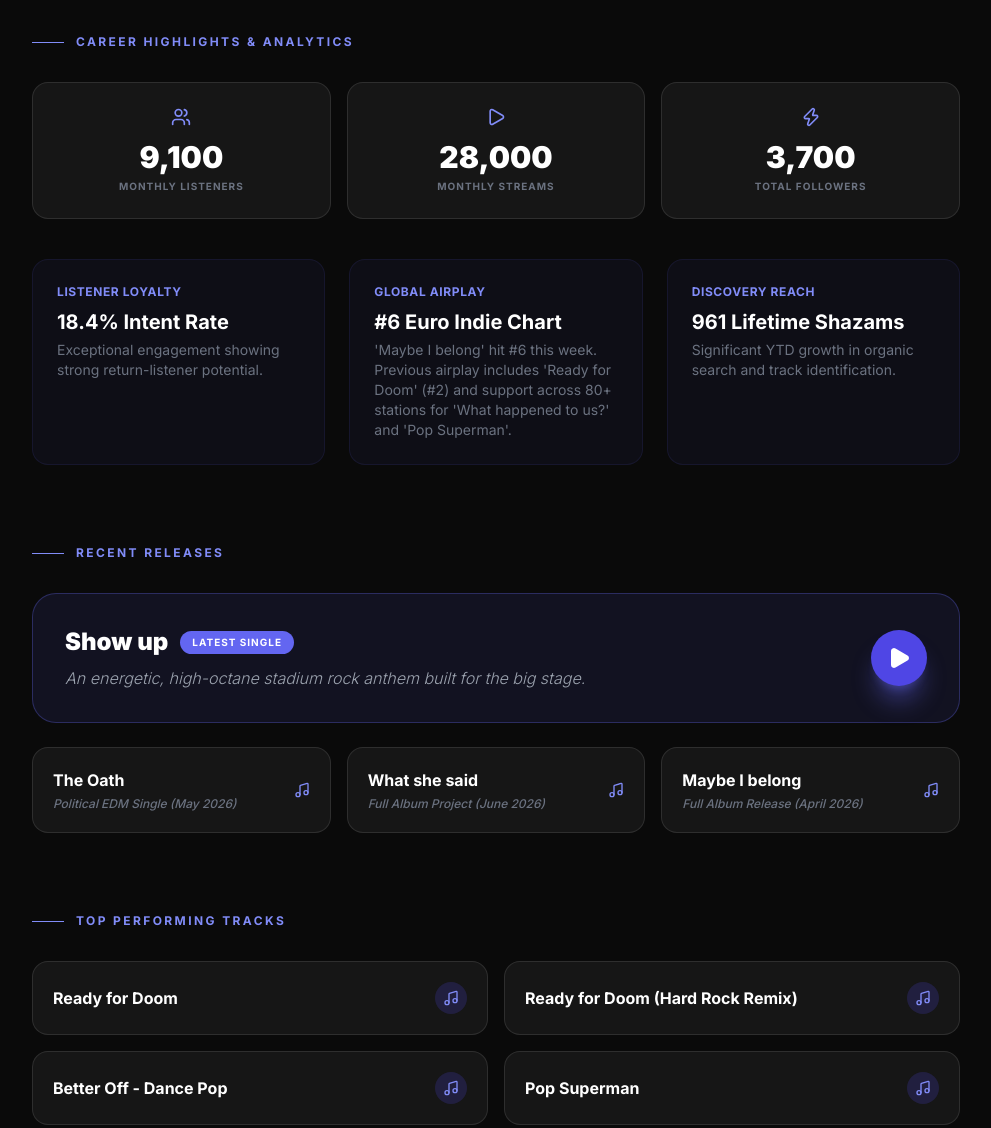
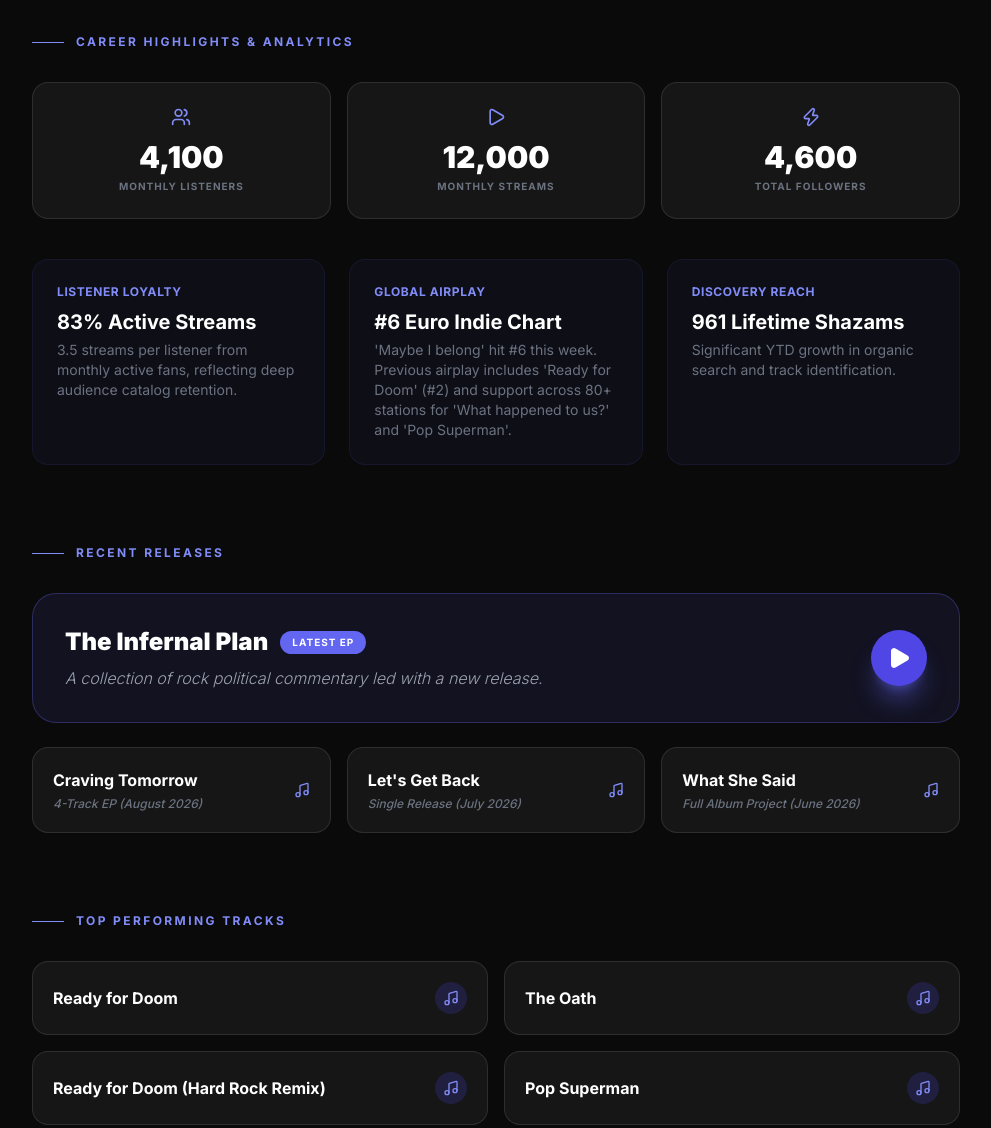
Before and after one commit to joespi314/EPK, a plain HTML site: page index.html in a window 1280 px wide. Shown: the part 720-1848 px from the top of the page, without its empty margins (144-1135 px from the left). Drawn offline with nearby package versions, Linux system fonts and the light colour scheme.

Commit message:
Update 9/11

```diff
--- a/index.html
+++ b/index.html
@@ -28,7 +28,7 @@
                 <p class="text-xl md:text-2xl font-light text-gray-400">Electronic Press Kit</p>
                 <div class="hidden md:block w-1.5 h-1.5 rounded-full bg-gray-700"></div>
                 <span class="bg-emerald-500/10 text-emerald-400 text-xs font-bold px-3 py-1 rounded-full uppercase tracking-wider border border-emerald-500/20">
-                    Artist Popularity: 22%
+                    Artist Popularity: 16%
                 </span>
             </div>
             <div class="flex flex-wrap justify-center gap-4 pt-4">
@@ -66,17 +66,17 @@
             <div class="grid grid-cols-1 md:grid-cols-3 gap-4 mb-10">
                 <div class="bg-white/5 border border-white/10 p-6 rounded-2xl text-center hover:bg-white/10 transition-colors">
                     <div class="text-indigo-400 mb-3 flex justify-center"><i data-lucide="users" class="w-5 h-5"></i></div>
-                    <div class="text-2xl md:text-3xl font-black text-white mb-1">9,100</div>
+                    <div class="text-2xl md:text-3xl font-black text-white mb-1">4,100</div>
                     <div class="text-[10px] uppercase tracking-widest text-gray-500 font-bold">Monthly Listeners</div>
                 </div>
                 <div class="bg-white/5 border border-white/10 p-6 rounded-2xl text-center hover:bg-white/10 transition-colors">
                     <div class="text-indigo-400 mb-3 flex justify-center"><i data-lucide="play" class="w-5 h-5"></i></div>
-                    <div class="text-2xl md:text-3xl font-black text-white mb-1">28,000</div>
+                    <div class="text-2xl md:text-3xl font-black text-white mb-1">12,000</div>
                     <div class="text-[10px] uppercase tracking-widest text-gray-500 font-bold">Monthly Streams</div>
                 </div>
                 <div class="bg-white/5 border border-white/10 p-6 rounded-2xl text-center hover:bg-white/10 transition-colors">
                     <div class="text-indigo-400 mb-3 flex justify-center"><i data-lucide="zap" class="w-5 h-5"></i></div>
-                    <div class="text-2xl md:text-3xl font-black text-white mb-1">3,700</div>
+                    <div class="text-2xl md:text-3xl font-black text-white mb-1">4,600</div>
                     <div class="text-[10px] uppercase tracking-widest text-gray-500 font-bold">Total Followers</div>
                 </div>
             </div>
@@ -84,8 +84,8 @@
             <div class="grid grid-cols-1 md:grid-cols-3 gap-6">
                 <div class="bg-indigo-500/5 border border-indigo-500/10 p-6 rounded-2xl">
                     <div class="text-xs font-bold text-indigo-400 uppercase tracking-wider mb-2">Listener Loyalty</div>
-                    <div class="text-xl font-bold text-white mb-1">18.4% Intent Rate</div>
-                    <div class="text-sm text-gray-500">Exceptional engagement showing strong return-listener potential.</div>
+                    <div class="text-xl font-bold text-white mb-1">83% Active Streams</div>
+                    <div class="text-sm text-gray-500">3.5 streams per listener from monthly active fans, reflecting deep audience catalog retention.</div>
                 </div>
                 <div class="bg-indigo-500/5 border border-indigo-500/10 p-6 rounded-2xl">
                     <div class="text-xs font-bold text-indigo-400 uppercase tracking-wider mb-2">Global Airplay</div>
@@ -107,13 +107,13 @@
             </h2>
             <div class="grid grid-cols-1 gap-4">
                 <!-- FEATURED LATEST RELEASE -->
-                <a href="#" target="_blank" rel="noopener noreferrer" class="group bg-indigo-500/10 border border-indigo-500/30 p-8 rounded-3xl flex flex-col md:flex-row items-center justify-between hover:bg-indigo-500/20 transition-all hover:scale-[1.01]">
+                <a href="https://open.spotify.com/album/3yQZaDemSCnlGQ2IuiJH8M?si=847f12122fdc4e89" target="_blank" rel="noopener noreferrer" class="group bg-indigo-500/10 border border-indigo-500/30 p-8 rounded-3xl flex flex-col md:flex-row items-center justify-between hover:bg-indigo-500/20 transition-all hover:scale-[1.01]">
                     <div class="flex flex-col gap-2">
                         <div class="flex items-center gap-3">
-                            <h3 class="text-2xl font-black text-white group-hover:text-indigo-400 transition-colors">Show up</h3>
-                            <span class="text-[10px] bg-indigo-500 text-white px-3 py-1 rounded-full font-bold uppercase tracking-widest">Latest Single</span>
+                            <h3 class="text-2xl font-black text-white group-hover:text-indigo-400 transition-colors">The Infernal Plan</h3>
+                            <span class="text-[10px] bg-indigo-500 text-white px-3 py-1 rounded-full font-bold uppercase tracking-widest">Latest EP</span>
                         </div>
-                        <p class="text-gray-400 italic font-light">An energetic, high-octane stadium rock anthem built for the big stage.</p>
+                        <p class="text-gray-400 italic font-light">A collection of rock political commentary led with a new release.</p>
                     </div>
                     <div class="mt-6 md:mt-0 w-14 h-14 rounded-full bg-indigo-600 flex items-center justify-center text-white shadow-xl shadow-indigo-500/40 group-hover:scale-110 transition-transform">
                         <i data-lucide="play" class="w-6 h-6 fill-current"></i>
@@ -122,24 +122,24 @@
 
                 <!-- OTHER RECENT RELEASES GRID -->
                 <div class="grid grid-cols-1 md:grid-cols-3 gap-4 mt-2">
-                    <a href="#" target="_blank" rel="noopener noreferrer" class="group bg-white/5 border border-white/10 p-5 rounded-2xl flex items-center justify-between hover:bg-white/10 transition-all">
+                    <a href="https://open.spotify.com/album/7F2l5yswQFPSAqqzLBtoPI?si=wHUodG9jRBiyQaJpVtLbGw" target="_blank" rel="noopener noreferrer" class="group bg-white/5 border border-white/10 p-5 rounded-2xl flex items-center justify-between hover:bg-white/10 transition-all">
                         <div class="flex flex-col gap-1">
-                            <h3 class="font-bold text-white group-hover:text-indigo-400 transition-colors">The Oath</h3>
-                            <div class="text-xs text-gray-500 font-medium italic">Political EDM Single (May 2026)</div>
+                            <h3 class="font-bold text-white group-hover:text-indigo-400 transition-colors">Craving Tomorrow</h3>
+                            <div class="text-xs text-gray-500 font-medium italic">4-Track EP (August 2026)</div>
+                        </div>
+                        <i data-lucide="music" class="w-4 h-4 text-indigo-400"></i>
+                    </a>
+                    <a href="https://open.spotify.com/album/02hmps6OjQIY6YRe6IyQp3?si=37VIE_4ATtSI0SQhf2VAsA" target="_blank" rel="noopener noreferrer" class="group bg-white/5 border border-white/10 p-5 rounded-2xl flex items-center justify-between hover:bg-white/10 transition-all">
+                        <div class="flex flex-col gap-1">
+                            <h3 class="font-bold text-white group-hover:text-indigo-400 transition-colors">Let's Get Back</h3>
+                            <div class="text-xs text-gray-500 font-medium italic">Single Release (July 2026)</div>
                         </div>
                         <i data-lucide="music" class="w-4 h-4 text-indigo-400"></i>
                     </a>
                     <a href="https://open.spotify.com/album/70WjEuRbvpaW5GcZ38yFP0?si=tLnW-HHZRh6bpwUEPW-2Yw" target="_blank" rel="noopener noreferrer" class="group bg-white/5 border border-white/10 p-5 rounded-2xl flex items-center justify-between hover:bg-white/10 transition-all">
                         <div class="flex flex-col gap-1">
-                            <h3 class="font-bold text-white group-hover:text-indigo-400 transition-colors">What she said</h3>
+                            <h3 class="font-bold text-white group-hover:text-indigo-400 transition-colors">What She Said</h3>
                             <div class="text-xs text-gray-500 font-medium italic">Full Album Project (June 2026)</div>
-                        </div>
-                        <i data-lucide="music" class="w-4 h-4 text-indigo-400"></i>
-                    </a>
-                    <a href="https://open.spotify.com/album/7dduOuO6ZRhsRDw4R2mJHa?si=sh_HV-HNT520ofgfKMKDHg" target="_blank" rel="noopener noreferrer" class="group bg-white/5 border border-white/10 p-5 rounded-2xl flex items-center justify-between hover:bg-white/10 transition-all">
-                        <div class="flex flex-col gap-1">
-                            <h3 class="font-bold text-white group-hover:text-indigo-400 transition-colors">Maybe I belong</h3>
-                            <div class="text-xs text-gray-500 font-medium italic">Full Album Release (April 2026)</div>
                         </div>
                         <i data-lucide="music" class="w-4 h-4 text-indigo-400"></i>
                     </a>
@@ -160,13 +160,13 @@
                     </div>
                 </div>
                 <div class="group bg-white/5 border border-white/10 p-5 rounded-2xl flex items-center justify-between hover:bg-white/10 transition-all hover:border-indigo-500/30">
-                    <h3 class="font-bold text-white group-hover:text-indigo-400 transition-colors">Ready for Doom (Hard Rock Remix)</h3>
+                    <h3 class="font-bold text-white group-hover:text-indigo-400 transition-colors">The Oath</h3>
                     <div class="w-8 h-8 rounded-full bg-indigo-600/20 flex items-center justify-center text-indigo-400">
                         <i data-lucide="music" class="w-4 h-4"></i>
                     </div>
                 </div>
                 <div class="group bg-white/5 border border-white/10 p-5 rounded-2xl flex items-center justify-between hover:bg-white/10 transition-all hover:border-indigo-500/30">
-                    <h3 class="font-bold text-white group-hover:text-indigo-400 transition-colors">Better Off - Dance Pop</h3>
+                    <h3 class="font-bold text-white group-hover:text-indigo-400 transition-colors">Ready for Doom (Hard Rock Remix)</h3>
                     <div class="w-8 h-8 rounded-full bg-indigo-600/20 flex items-center justify-center text-indigo-400">
                         <i data-lucide="music" class="w-4 h-4"></i>
                     </div>
```
